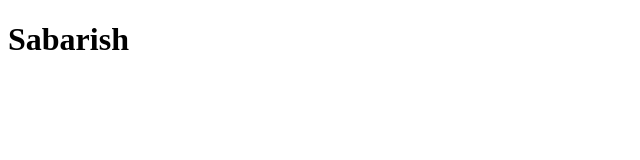
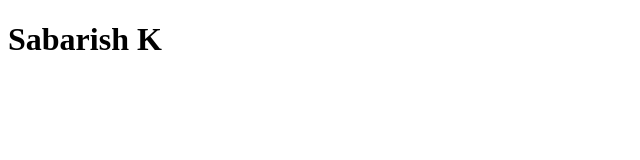
Before and after one commit to Sabarish2022/FirstRepo, a plain HTML site: page index.html in a window 1280 px wide. Shown: the full height of the page, 0-640 px from the left. Drawn offline with Linux system fonts and the light colour scheme.

Commit message:
fix : name is changed

```diff
--- a/index.html
+++ b/index.html
@@ -5,6 +5,6 @@
         <title>Document</title>
     </head>
     <body>
-        <h1>Sabarish</h1>
+        <h1>Sabarish K</h1>
     </body>
 </html>
```
